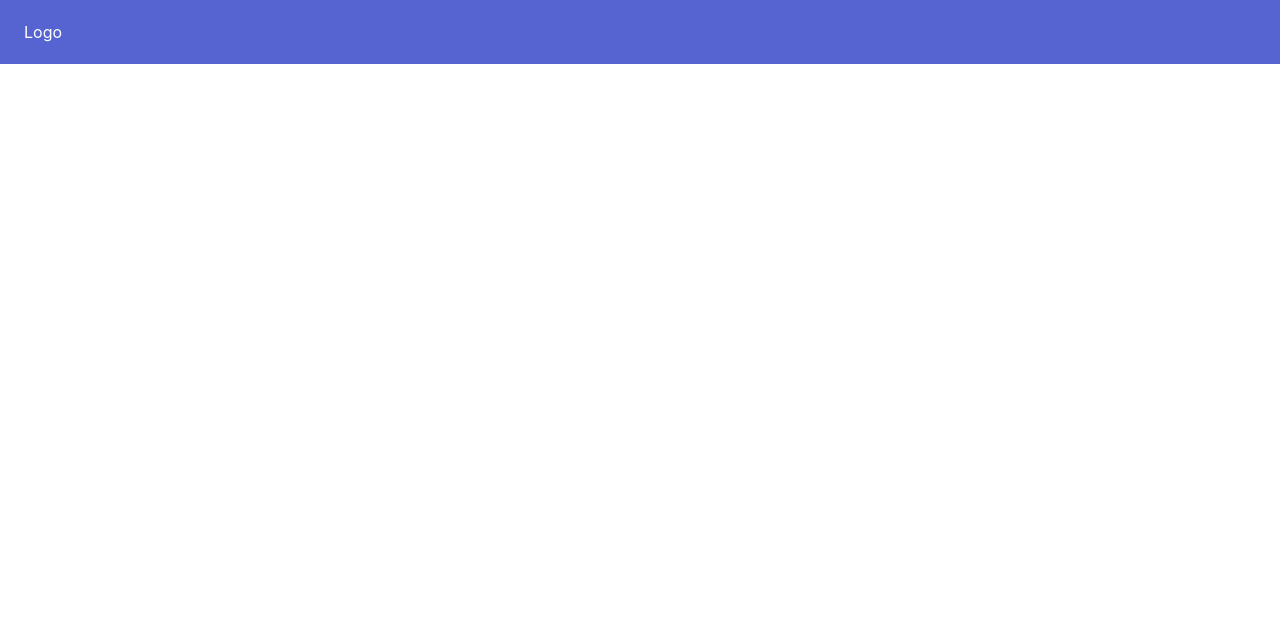
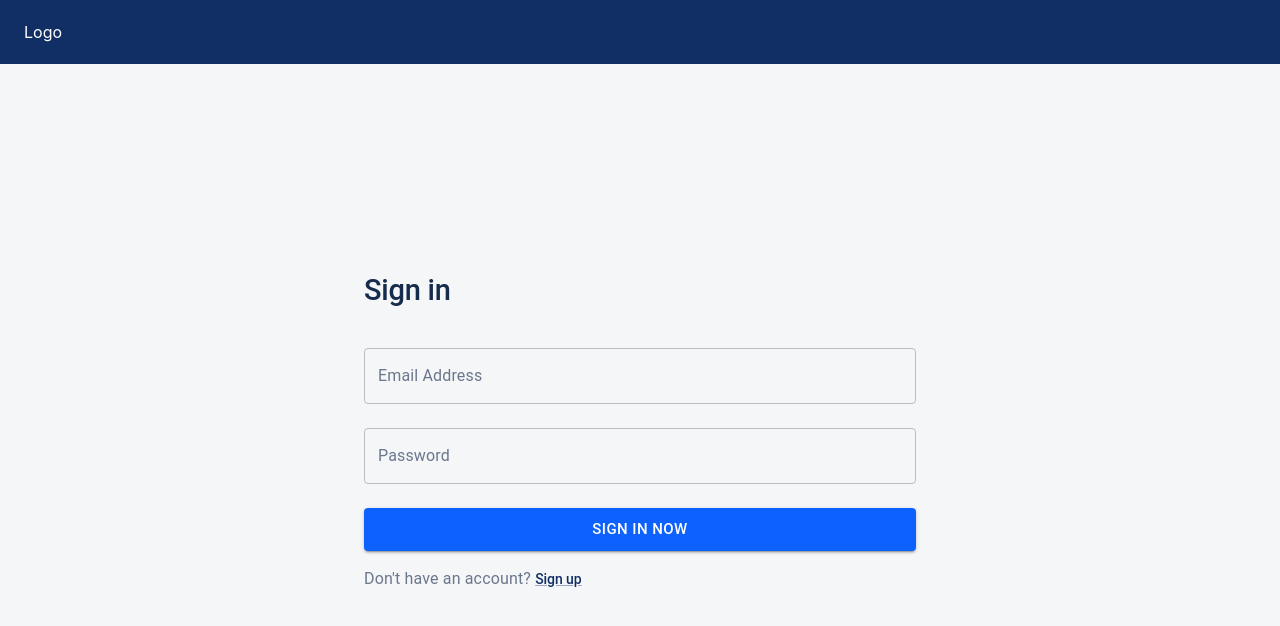
Before and after one commit to ratheeshkm/cra-app-typescript, a React (Create React App) app: page /login in a window 1280 px wide. Shown: the top 626 px of the page. Built offline with nearby package versions, Linux system fonts and the light colour scheme.

Commit message:
Login page added

```diff
--- a/src/components/MainLayout/index.tsx
+++ b/src/components/MainLayout/index.tsx
@@ -7,16 +7,41 @@ import MainNavBar from 'src/components/MainNavBar';
 const MainLayoutRoot = styled('div')(({ theme }) => ({
   backgroundColor: theme.palette.background.paper,
   display: 'flex',
-  height: '100%',
   overflow: 'hidden',
   width: '100%',
+  height: '100vh',
 }));
+
+const MainLayoutWrapper = styled('div')({
+  display: 'flex',
+  flex: '1 1 auto',
+  overflow: 'hidden',
+  paddingTop: 64,
+});
+
+const MainLayoutContainer = styled('div')({
+  display: 'flex',
+  flex: '1 1 auto',
+  overflow: 'hidden',
+});
+
+const MainLayoutContent = styled('div')({
+  flex: '1 1 auto',
+  height: '100%',
+  overflow: 'auto',
+});
 
 const MainLayout = () => {
   return (
     <MainLayoutRoot>
       <MainNavBar />
-      <Outlet />
+      <MainLayoutWrapper>
+        <MainLayoutContainer>
+          <MainLayoutContent>
+            <Outlet />
+          </MainLayoutContent>
+        </MainLayoutContainer>
+      </MainLayoutWrapper>
     </MainLayoutRoot>
   );
 };
--- a/src/pages/Login/index.tsx
+++ b/src/pages/Login/index.tsx
@@ -1,7 +1,123 @@
-import * as React from 'react';
+import { Link as RouterLink, useNavigate } from 'react-router-dom';
+import { Helmet } from 'react-helmet-async';
+import * as Yup from 'yup';
+import { Formik } from 'formik';
+import {
+  Box,
+  Button,
+  Container,
+  Link,
+  TextField,
+  Typography,
+} from '@material-ui/core';
 
 const Login = () => {
-  return <div>Login </div>;
+  const navigate = useNavigate();
+
+  return (
+    <>
+      <Helmet>
+        <title>Login</title>
+      </Helmet>
+      <Box
+        sx={{
+          backgroundColor: 'background.default',
+          display: 'flex',
+          flexDirection: 'column',
+          height: '100%',
+          justifyContent: 'center',
+        }}
+      >
+        <Container maxWidth="sm">
+          <Formik
+            initialValues={{
+              email: '',
+              password: '',
+            }}
+            validationSchema={Yup.object().shape({
+              email: Yup.string()
+                .email('Must be a valid email')
+                .max(255)
+                .required('Email is required'),
+              password: Yup.string().max(255).required('Password is required'),
+            })}
+            onSubmit={() => {
+              navigate('/app/dashboard', { replace: true });
+            }}
+          >
+            {({
+              errors,
+              handleBlur,
+              handleChange,
+              handleSubmit,
+              isSubmitting,
+              touched,
+              values,
+            }) => (
+              <form onSubmit={handleSubmit}>
+                <Box sx={{ mb: 3 }}>
+                  <Typography color="textPrimary" variant="h2">
+                    Sign in
+                  </Typography>
+                </Box>
+
+                <TextField
+                  error={Boolean(touched.email && errors.email)}
+                  fullWidth
+                  helperText={touched.email && errors.email}
+                  label="Email Address"
+                  margin="normal"
+                  name="email"
+                  onBlur={handleBlur}
+                  onChange={handleChange}
+                  type="email"
+                  value={values.email}
+                  variant="outlined"
+                />
+
+                <TextField
+                  error={Boolean(touched.password && errors.password)}
+                  fullWidth
+                  helperText={touched.password && errors.password}
+                  label="Password"
+                  margin="normal"
+                  name="password"
+                  onBlur={handleBlur}
+                  onChange={handleChange}
+                  type="password"
+                  value={values.password}
+                  variant="outlined"
+                />
+
+                <Box sx={{ py: 2 }}>
+                  <Button
+                    color="secondary"
+                    disabled={isSubmitting}
+                    fullWidth
+                    size="large"
+                    type="submit"
+                    variant="contained"
+                    sx={{
+                      backgroundColor: '#0d62ff',
+                    }}
+                  >
+                    Sign in now
+                  </Button>
+                </Box>
+
+                <Typography color="textSecondary" variant="body1">
+                  Don&apos;t have an account?{' '}
+                  <Link component={RouterLink} to="/register" variant="h6">
+                    Sign up
+                  </Link>
+                </Typography>
+              </form>
+            )}
+          </Formik>
+        </Container>
+      </Box>
+    </>
+  );
 };
 
 export default Login;
--- a/src/theme/index.ts
+++ b/src/theme/index.ts
@@ -11,7 +11,7 @@ const theme = createTheme({
     },
     primary: {
       contrastText: '#ffffff',
-      main: '#5664d2',
+      main: '#112f64',
     },
     text: {
       primary: '#172b4d',
```
Also changed, not shown: package.json (+6 -2 lines), 1 other file (tests, documents, lock files or other folders).
